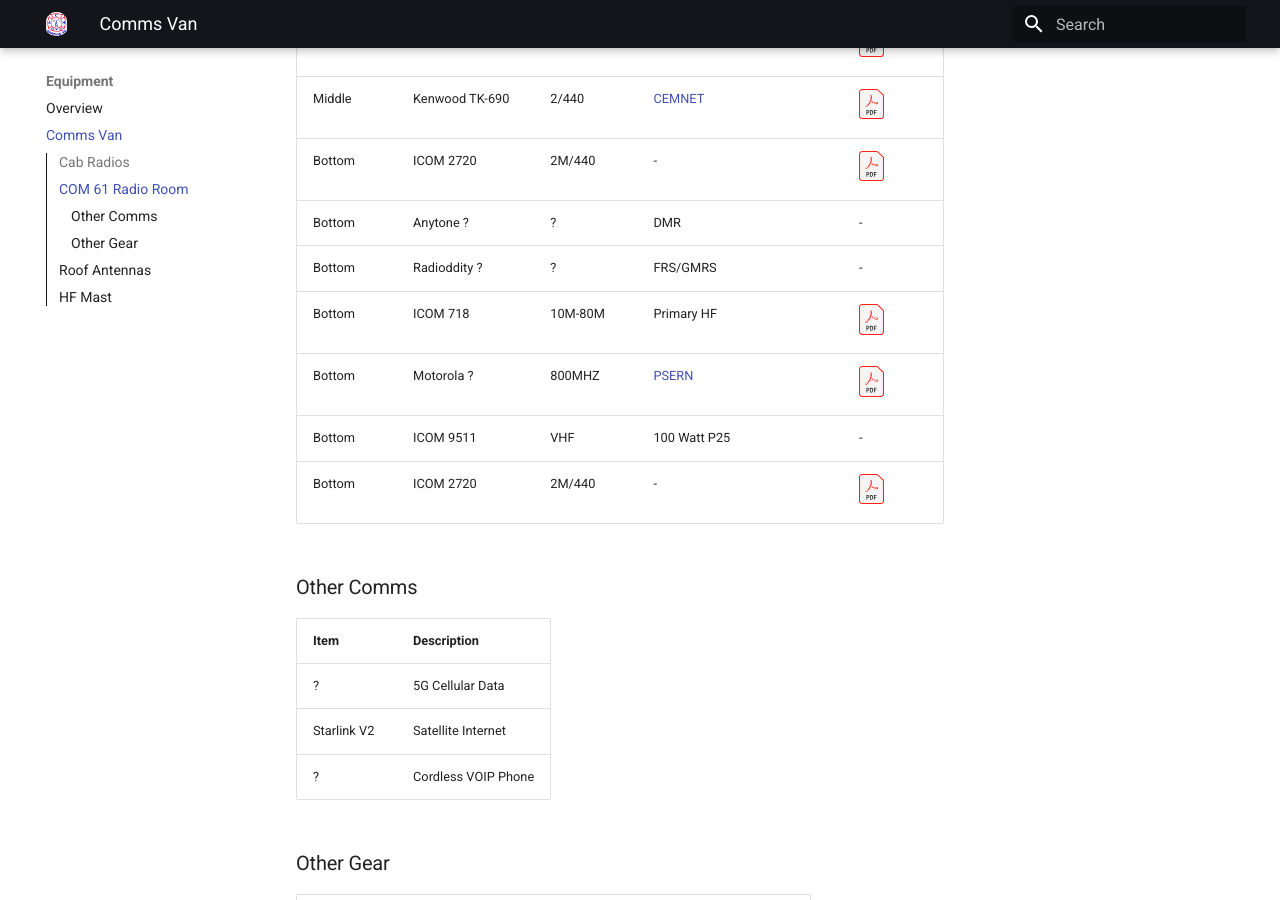
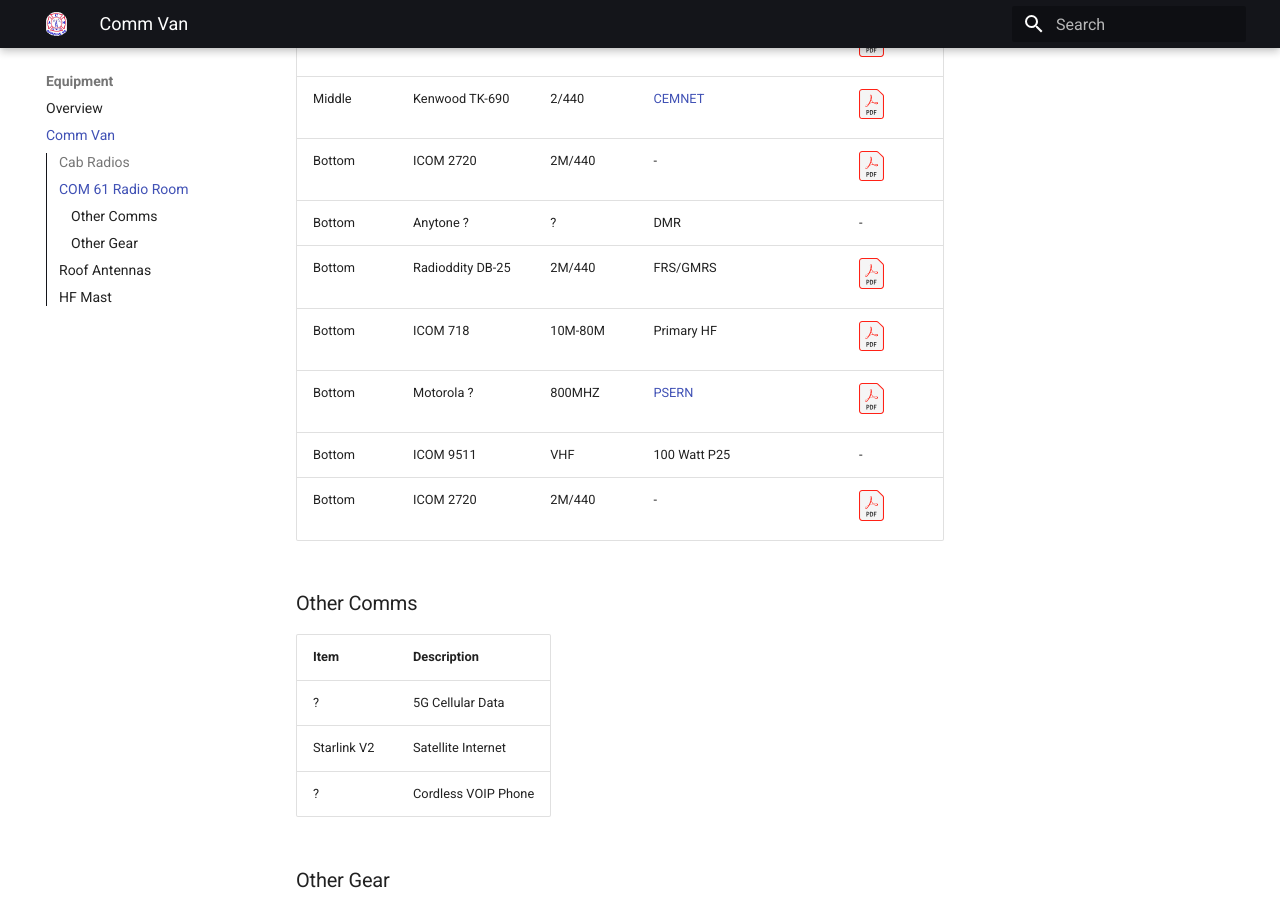
Before and after one commit to ShorelineACS/shorelineacs.github.io, an MkDocs documentation site: the page built from docs/equipment/communications_van.md, in a window 1280 px wide and 900 px high, scrolled down 2263 px. Built offline with MkDocs 1.6.1 and Material for MkDocs 9.7.7, drawn with Linux system fonts in a browser that asks for light colours.

Commit message:
added radioddity info

```diff
--- a/docs/equipment/communications_van.md
+++ b/docs/equipment/communications_van.md
@@ -32,7 +32,7 @@ Radios, top to bottom, left to right:
 | Middle | Kenwood TK-690 | 2/440 | [CEMNET](https://mil.wa.gov/emergency-management-radio-systems-comprehensive-emergency-management-network-cemnet) | [![PDF](/static/PDF_file_icon.svg){ width=25px }](/media/Kenwood-TK-690-790-890-instruction-manual.pdf) |
 | Bottom | ICOM 2720 | 2M/440 | - | [![PDF](/static/PDF_file_icon.svg){ width=25px }](/media/ICOM--IC-2720H-user-manual.pdf) |
 | Bottom | Anytone ? | ? | DMR | - |
-| Bottom | Radioddity ? | ? | FRS/GMRS | - |
+| Bottom | Radioddity DB-25 | 2M/440 | FRS/GMRS | [![PDF](/static/PDF_file_icon.svg){ width=25px }](https://s3.amazonaws.com/s3.image.ro/download/Manual/Radioddity/Radioddity%20%20DB25.pdf) |
 | Bottom | ICOM 718 | 10M-80M | Primary HF | [![PDF](/static/PDF_file_icon.svg){ width=25px }](/media/ico-ic-718.pdf) |
 | Bottom | Motorola ? | 800MHZ | [PSERN](https://psern.org/) | [![PDF](/static/PDF_file_icon.svg){ width=25px }](/media/Landmobile_IC-F9511S_T_InstructionManual.pdf) |
 | Bottom | ICOM 9511 | VHF | 100 Watt P25 | - |
--- a/mkdocs.yml
+++ b/mkdocs.yml
@@ -11,7 +11,7 @@ nav:
   - Weekly Net: weekly_net.md
   - Equipment:
     - Overview: equipment/index.md
-    - Comms Van: equipment/communications_van.md
+    - Comm Van: equipment/communications_van.md
   - Dashboard: dashboard.md
   - Other: other.md
   - Members: members.md
```
